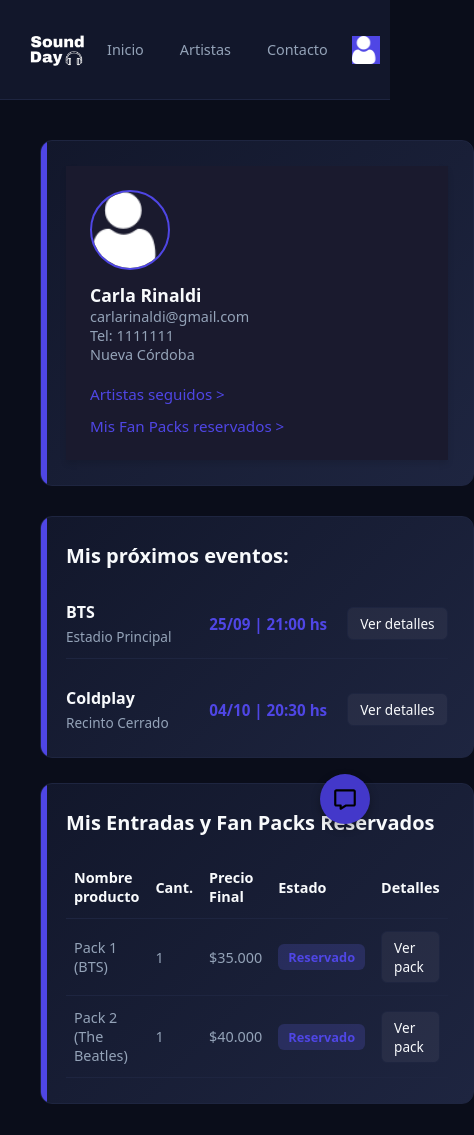
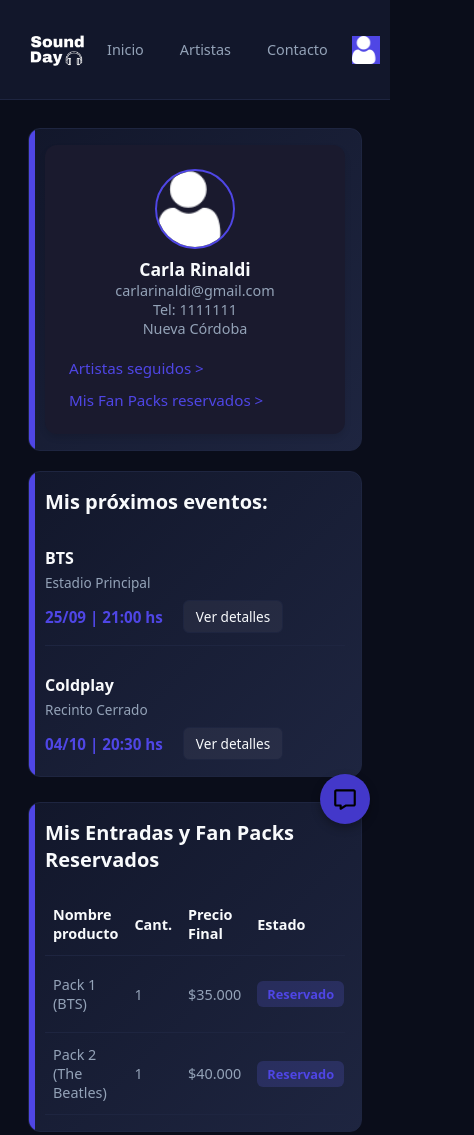
Before and after one commit to evefhsk/AW1-Ferreyra-Di-Fini.-Tps, a website: page tp3/src/perfil.html in a window 390 px wide. Shown: the top 1135 px of the page, 474 px wide, since content can reach past the window. Drawn offline with Linux system fonts and the light colour scheme.

Commit message:
correcciones (responsive perfil)

```diff
--- a/tp3/src/assets/styles/perfil.css
+++ b/tp3/src/assets/styles/perfil.css
@@ -1,5 +1,3 @@
-/* ================================================================= major styles - perfil.css ================================================================= */
-
 /* Contenedor principal de la página */
 .perfil-layout-principal {
     display: grid;
@@ -9,6 +7,13 @@
     max-width: 1200px;
     margin: 0 auto;
     padding: 20px;
+    box-sizing: border-box;
+    width: 100%;
+}
+
+/* Solución clave para evitar que el grid se desborde en móviles */
+.perfil-layout-principal > * {
+    min-width: 0;
 }
 
 /* Columna izquierda (Perfil fijo) */
@@ -17,6 +22,8 @@
     flex-direction: column;
     position: sticky;
     top: 20px;
+    width: 100%;
+    box-sizing: border-box;
 }
 
 /* Columna derecha (Eventos y Tablas principales) */
@@ -24,16 +31,19 @@
     display: flex;
     flex-direction: column;
     gap: 25px;
-    width: 100%; /* Ocupa todo el ancho disponible a la derecha */
+    width: 100%;
+    box-sizing: border-box;
 }
 
-/* Contenedor inferior para secciones que rompen la estructura y ocupan todo el ancho de la página */
+/* Contenedor inferior para secciones que rompen la estructura */
 .perfil-secciones-completas {
-    grid-column: 1 / -1; /* Se extiende desde la primera hasta la última columna de la grilla */
+    grid-column: 1 / -1;
     display: flex;
     flex-direction: column;
     gap: 25px;
     margin-top: 10px;
+    width: 100%;
+    box-sizing: border-box;
 }
 
 /* Tarjeta o sección contenedora */
@@ -69,19 +79,17 @@
 
 /* Tarjeta interna de perfil */
 .perfil-tarjeta {
-    position: static; /* Evita cualquier comportamiento flotante/fijo */
-    background-color: var(--color-fondo-tarjeta, #1a1a2e); /
+    position: static;
+    background-color: var(--color-fondo-tarjeta, #1a1a2e);
     border-radius: 12px;
     padding: 24px;
     box-shadow: 0 4px 6px rgba(0, 0, 0, 0.1);
     width: 100%;
     box-sizing: border-box;
-}
-
-.perfil-columna-izquierda {
-    position: static;
     display: flex;
     flex-direction: column;
+    align-items: center;
+    text-align: center;
 }
 
 .perfil-avatar {
@@ -91,6 +99,9 @@
     object-fit: cover;
     margin-bottom: 8px;
     border: 2px solid var(--color-primario-activo, #818cf8);
+    display: block;
+    margin-left: auto;
+    margin-right: auto;
 }
 
 .perfil-subtitulo {
@@ -116,6 +127,7 @@
     flex-direction: column;
     gap: 12px;
     text-align: left;
+    box-sizing: border-box;
 }
 
 .perfil-enlace-menu {
@@ -137,6 +149,8 @@
     align-items: center;
     padding: 12px 0;
     border-bottom: 1px solid var(--color-borde);
+    width: 100%;
+    box-sizing: border-box;
 }
 
 .perfil-evento-item:last-child {
@@ -172,6 +186,7 @@
 .perfil-tabla-contenedor {
     overflow-x: auto;
     width: 100%;
+    -webkit-overflow-scrolling: touch;
 }
 
 .perfil-tabla {
@@ -242,9 +257,11 @@
 /* Grilla para artistas y fanpacks */
 .perfil-grilla {
     display: grid;
-    grid-template-columns: repeat(auto-fit, minmax(220px, 1fr));
+    grid-template-columns: repeat(auto-fit, minmax(200px, 1fr));
     gap: 20px;
     margin-top: 15px;
+    width: 100%;
+    box-sizing: border-box;
 }
 
 .perfil-item-grid {
@@ -253,6 +270,7 @@
     border-radius: 8px;
     padding: 16px;
     text-align: center;
+    box-sizing: border-box;
 }
 
 .perfil-imagen-grid {
@@ -272,6 +290,8 @@
 /* Formularios de filtro internos */
 .perfil-formulario-filtro {
     margin-bottom: 15px;
+    width: 100%;
+    box-sizing: border-box;
 }
 
 .perfil-fieldset {
@@ -282,6 +302,8 @@
     gap: 12px;
     flex-wrap: wrap;
     align-items: center;
+    box-sizing: border-box;
+    width: 100%;
 }
 
 .perfil-legend {
@@ -335,12 +357,41 @@
     background-color: var(--color-primario-activo, #4f46e5);
 }
 
-/* Responsivo para móviles y tablets */
+/* =================================================================
+   Media Queries (Diseño Responsivo)
+================================================================= */
 @media (max-width: 900px) {
     .perfil-layout-principal {
         grid-template-columns: 1fr;
+        padding: 12px;
+        gap: 20px;
     }
+
+    .perfil-columna-izquierda {
+        position: static;
+    }
+
     .perfil-secciones-completas {
         grid-column: 1;
     }
 }
+
+@media (max-width: 576px) {
+    .perfil-layout-principal {
+        padding: 8px; /* Márgenes seguros externos aún más compactos en celulares */
+    }
+
+    .perfil-evento-item {
+        flex-direction: column;
+        align-items: flex-start;
+        gap: 8px;
+    }
+
+    .perfil-evento-fecha {
+        text-align: left;
+    }
+
+    .perfil-seccion {
+        padding: 16px;
+    }
+}
```
Also changed, not shown: tp3/src/assets/styles/index.css (+6 -2 lines).
